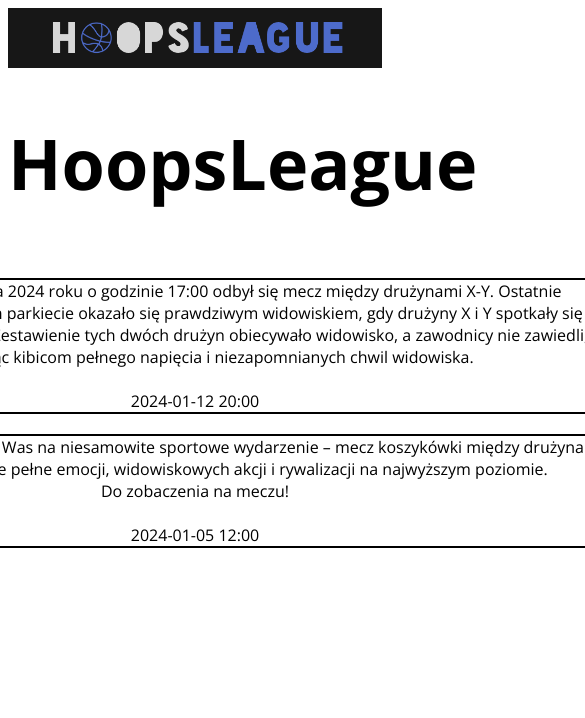
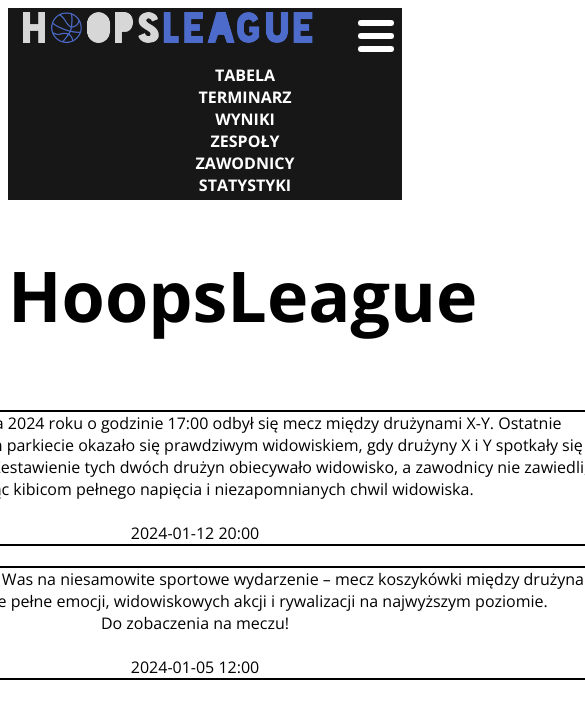
Before and after one commit to skibasebastian/hoopsleague-front, a React (Create React App) app: page / in a window 390 px wide. Shown: the top 718 px of the page, 585 px wide, since content can reach past the window. Built offline with nearby package versions, Linux system fonts and the light colour scheme.

Commit message:
Zmiany w navbarze

```diff
--- a/src/App.css
+++ b/src/App.css
@@ -3,47 +3,90 @@
 .App {
   text-align: center;
   font-family: 'Open Sans';
+  width: 100%;
+  height: 100%;
 }
 
-.nav {
+nav {
+  font-family: 'Open Sans';
   display: flex;
   justify-content: space-between;
   align-items: center;
-  height: 60px;
+  /* height: 60px; */
+  width: 100%;
   padding: 0px 10px 0px 10px;
   background-color: #171717;
+  position: sticky;
+  top: 0
 }
 
-.nav img {
+nav img {
   display: flex;
   align-items: center;
   height: 40px;
 }
 
-.nav a {
+nav ul{
+  display: flex;
+}
+
+nav ul li {
+  list-style: none;
+}
+
+nav ul li a{
+  text-decoration: none;
   color: white;
   font-weight: bold;
   text-transform: uppercase;
-  text-decoration: none;
-  padding: 0px 20px;
+  padding: 10px 20px;
+  margin: 0 0.5rem;
 }
 
-.nav span {
-  color: white;
-  font-weight: bold;
-  text-transform: uppercase;
-  text-decoration: none;
-  padding: 0px 20px;
+nav a:hover {
+  color: #4d6bcb;
+  transition: ease-in 0.2s;
 }
 
-.nav a:hover {
+.active {
   color: #4d6bcb;
-  border-radius: 5px;
+  border-radius: 10px;
+  background-color: #292929;
+  transition: ease-in 2s;
 }
 
-.nav-item.active {
-  color: #4d6bcb;
-  border-radius: 5px;
+nav .menu {
+  display: none;
+  position: absolute;
+  top: 0.75rem;
+  right: 0.5rem;
+  flex-direction: column;
+  justify-content: space-between;
+  width: 2.25rem;
+  height: 2rem;
+}
+
+nav span {
+  height: 0.4rem;
+  width: 100%;
+  background-color: white;
+  border-radius: 0.2rem;
+}
+
+@media (max-width: 1100px) {
+  nav .menu {
+    display: flex;
+  }
+  nav {
+    flex-direction: column;
+    align-items: start;
+  }
+  nav ul {
+    /* display: none; */
+    flex-direction: column;
+    width: 100%;
+    margin-bottom: 0.25rem;
+  }
 }
 
 .navAdmin {
--- a/src/App.js
+++ b/src/App.js
@@ -18,6 +18,8 @@ import GameInfoAdmin from './Pages/GameInfoAdmin';
 import TeamInfo from './Pages/TeamInfo';
 import PlayerInfo from './Pages/PlayerInfo';
 import ProtectedRoutes from './ProtectedRoutes';
+import ChangePageTitle from './TitleChange';
+import NavBar from './Pages/NavBar';
 
 function App() {
 
@@ -37,20 +39,9 @@ function App() {
   return (
     <div className="App">
 
-    {/* <div className='nav'>
-      <div className='nav'>
-      <a href="/"><img src={logo}/></a>
-      <button onClick={activateAdminNavBar}>AdminPanel</button>
-      </div>
-      <ul>
-        <li class="nav-item"><a href="/table">Tabela</a></li>
-        <li class="nav-item"><a href="/schedule">Terminarz</a></li>
-        <li class="nav-item"><a href="/scores">Wyniki</a></li>
-        <li class="nav-item"><a href="/teams">Zespoły</a></li>
-        <li class="nav-item"><a href="/players">Zawodnicy</a></li>
-        <li class="nav-item"><a href="/stats">Statystyki</a></li>
-      </ul>
-    </div> */}
+      <ChangePageTitle pageTitle="HoopsLeague - Amateur Basketball League" />
+
+      <NavBar/>
 
     {/* <div id="navadm" className='navAdmin'>
         <h1>Admin Panel</h1>
@@ -67,7 +58,6 @@ function App() {
         HoopsLeague
     </h1>
 
-    <Router>
     <Routes>
       <Route path="/" element={<Home />} />
       <Route path="/table" element={<Table />} />
@@ -88,7 +78,6 @@ function App() {
         <Route path="/playersadmin" element={<PlayersAdmin />} />
       </Route>
     </Routes>
-    </Router>
 
      </div>
   );
--- a/src/Pages/NavBar.js
+++ b/src/Pages/NavBar.js
@@ -1,24 +1,26 @@
 import React, {useState, useEffect} from 'react';
 import logo from '../images/hoopsleaguelogo.png';
+import { Link, NavLink } from 'react-router-dom';
 
 const NavBar = () => {
-
     return (
-        <div className='nav'>
-            <div className='nav'>
-                <a href="/"><img src={logo}/></a>
-                {/* <button onClick={activateAdminNavBar}>AdminPanel</button>     */}
-            </div>
-            <ul>
-                <a href="/table">Tabela</a>
-                <a href="/schedule">Terminarz</a>
-                <a href="/scores">Wyniki</a>
-                <a href="/teams">Zespoły</a>
-                <a href="/players">Zawodnicy</a>
-                <a href="/stats">Statystyki</a>
-            </ul>
-      </div>
-    )
+    <nav>
+        <Link to="/"><img src={logo}/></Link>
+        <div className="menu">
+            <span></span>
+            <span></span>
+            <span></span>
+        </div>
+        <ul>
+            <li><NavLink to="/table">Tabela</NavLink></li>
+            <li><NavLink to="schedule">Terminarz</NavLink></li>
+            <li><NavLink to="/scores">Wyniki</NavLink></li>
+            <li><NavLink to="/teams">Zespoły</NavLink></li>
+            <li><NavLink to="/players">Zawodnicy</NavLink></li>
+            <li><NavLink to="/stats">Statystyki</NavLink></li>
+        </ul>
+    </nav>
+    );
 };
 
 export default NavBar
--- /dev/null
+++ b/src/TitleChange.js
@@ -0,0 +1,15 @@
+import React, { useEffect } from "react";
+
+const ChangePageTitle = ({ pageTitle }) => {
+  useEffect(() => {
+    const prevTitle = document.title;
+    document.title = pageTitle;
+    return () => {
+      document.title = prevTitle;
+    };
+  });
+
+  return <></>;
+};
+
+export default ChangePageTitle;
--- a/src/index.js
+++ b/src/index.js
@@ -1,12 +1,14 @@
 import React from 'react';
 import ReactDOM from 'react-dom/client';
 import App from './App';
-import NavBar from './Pages/NavBar';
+import { BrowserRouter } from 'react-router-dom';
 
 const root = ReactDOM.createRoot(document.getElementById('root'));
+
 root.render(
     <>
-        <NavBar/>
+    <BrowserRouter>
         <App />
+    </BrowserRouter>
     </>
 );
```
Lines whose indentation alone changed are shown as unchanged.
